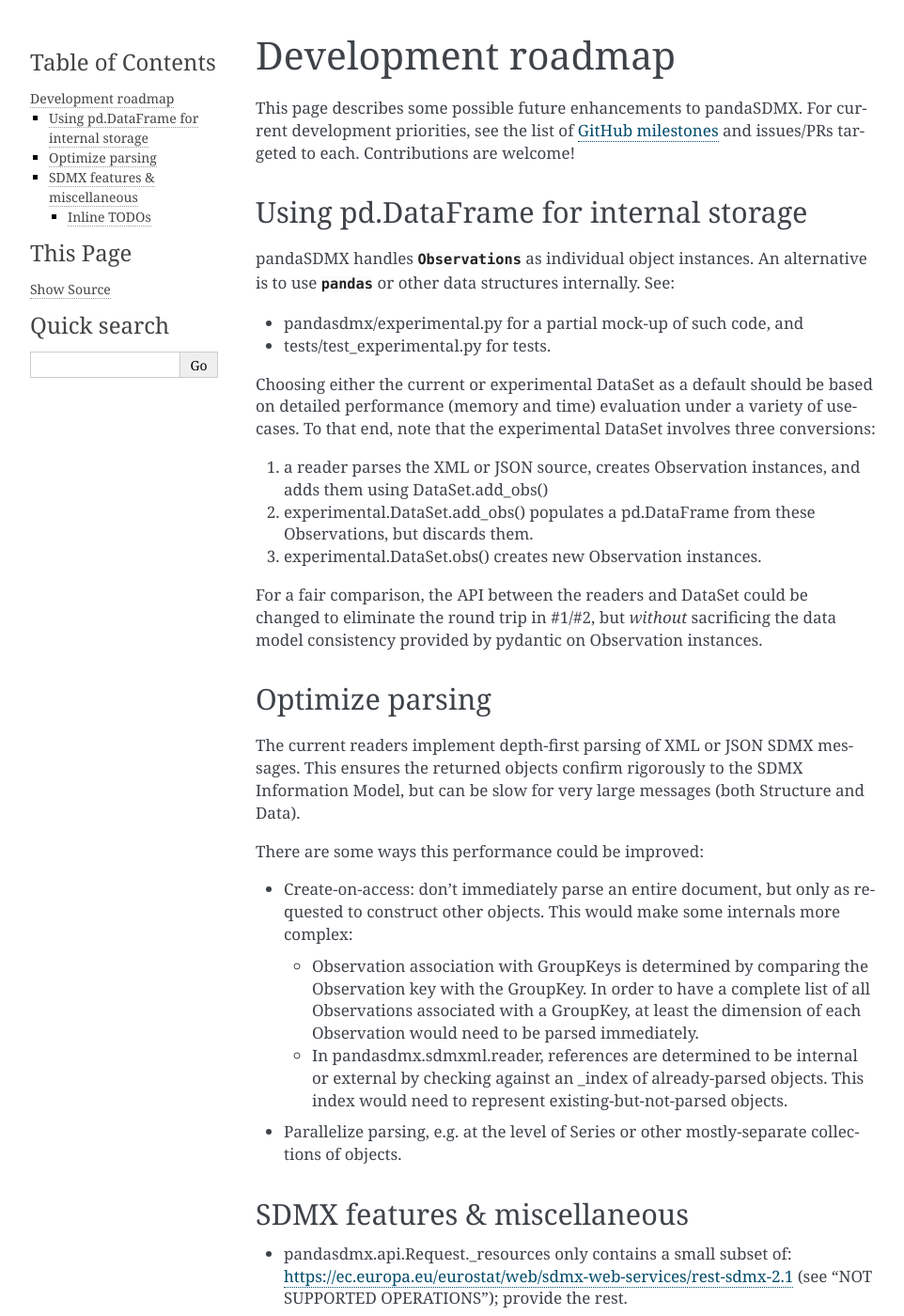
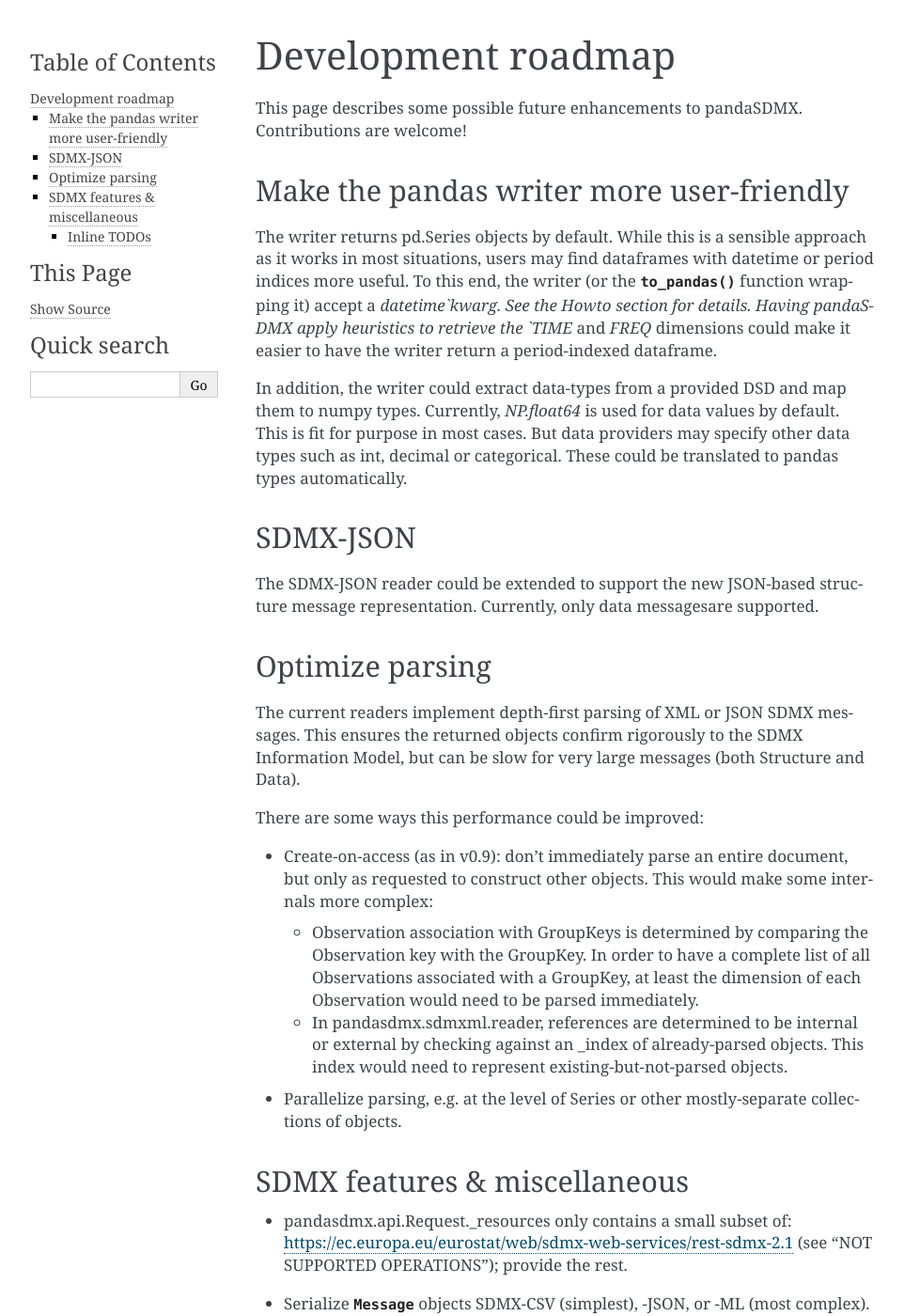
Before and after one commit to dr-leo/pandaSDMX, a Sphinx documentation site: the page built from doc/roadmap.rst, in a window 1280 px wide and 1400 px high. Shown: the whole window at 94% size, without its empty margins (148-1110 px from the left). Built offline with Sphinx 7.4.7, drawn with Linux system fonts in a browser that asks for light colours; the version number is read from the project's files by our own code; some of the changed text lies outside the part shown.

Commit message:
Update docs, bump version to 1.1.0

```diff
--- a/README.rst
+++ b/README.rst
@@ -69,3 +69,6 @@ Unless required by applicable law or agreed to in writing, software distributed
 under the License is distributed on an “AS IS” BASIS, WITHOUT WARRANTIES OR
 CONDITIONS OF ANY KIND, either express or implied. See the License for the
 specific language governing permissions and limitations under the License.
+
+pandaSDMX contains code from `SDMX1 <https://sdmx1.readthedocs.io/>`_ which is itself
+a fork of  pandaSDMX.
--- a/doc/roadmap.rst
+++ b/doc/roadmap.rst
@@ -1,28 +1,28 @@
 Development roadmap
 ===================
 
-This page describes some possible future enhancements to pandaSDMX.
-For current development priorities, see the list of `GitHub milestones <https://github.com/dr-leo/pandaSDMX/milestones>`_ and issues/PRs targeted to each.
-Contributions are welcome!
+This page describes some possible future enhancements to pandaSDMX. Contributions are welcome!
 
-Using pd.DataFrame for internal storage
-----------------------------------------
 
-pandaSDMX handles :class:`Observations <pandasdmx.model.Observation>` as individual object instances.
-An alternative is to use :mod:`pandas` or other data structures internally.
-See:
+Make the pandas writer more user-friendly
+-----------------------------------------
 
-- pandasdmx/experimental.py for a partial mock-up of such code, and
-- tests/test_experimental.py for tests.
+The writer returns pd.Series objects by default. While this is a sensible approach as it works in most situations,
+users may find dataframes with datetime or period indices more useful. To this end,
+the writer (or the :func:`~pandasdmx.to_pandas` function wrapping it)
+accept a `datetime`kwarg. See the Howto section for details.
+Having pandaSDMX apply heuristics to retrieve the `TIME` and `FREQ` dimensions
+could make it  easier to have the writer return a period-indexed dataframe.
 
-Choosing either the current or experimental DataSet as a default should be based on detailed performance (memory and time) evaluation under a variety of use-cases.
-To that end, note that the experimental DataSet involves three conversions:
+In addition, the writer could extract data-types from a provided DSD and map them to numpy types. Currently, `NP.float64` is used for data values by default.
+This is fit for purpose in most cases. But data providers may specify other data types such as int, decimal or categorical. These could be translated to pandas types automatically.
 
-1. a reader parses the XML or JSON source, creates Observation instances, and adds them using DataSet.add_obs()
-2. experimental.DataSet.add_obs() populates a pd.DataFrame from these Observations, but discards them.
-3. experimental.DataSet.obs() creates new Observation instances.
+SDMX-JSON
+-------------
 
-For a fair comparison, the API between the readers and DataSet could be changed to eliminate the round trip in #1/#2, but *without* sacrificing the data model consistency provided by pydantic on Observation instances.
+The SDMX-JSON reader could be extended to support the new
+JSON-based structure message representation. Currently, only data messagesare supported.
+
 
 Optimize parsing
 ----------------
@@ -32,7 +32,7 @@ This ensures the returned objects confirm rigorously to the SDMX Information Mod
 
 There are some ways this performance could be improved:
 
-- Create-on-access: don't immediately parse an entire document, but only as requested to construct other objects.
+- Create-on-access (as in v0.9): don't immediately parse an entire document, but only as requested to construct other objects.
   This would make some internals more complex:
 
   - Observation association with GroupKeys is determined by comparing the Observation key with the GroupKey.
@@ -48,13 +48,9 @@ SDMX features & miscellaneous
 
 - pandasdmx.api.Request._resources only contains a small subset of: https://ec.europa.eu/eurostat/web/sdmx-web-services/rest-sdmx-2.1 (see "NOT SUPPORTED OPERATIONS"); provide the rest.
 
-- Get a set of API keys for testing UNESCO and encrypt them for use in CI: https://docs.travis-ci.com/user/encryption-keys/
-
 - Serialize :class:`Message` objects SDMX-CSV (simplest), -JSON, or -ML (most complex).
 
 - Use the `XML Schema <https://en.wikipedia.org/wiki/XML_Schema_(W3C)>`_ definitions of SDMX-ML to validate messages and snippets.
-
-- Check for functionality of pysdmx_ (direct ancestor of pandaSDMX) and sdmx.py_ (distinct); ensure pandaSDMX offers a superset of these features.
 
 - SOAP APIs. Currently only REST APIs are supported.
   This would allow access to, e.g., a broader set of :ref:`IMF` data.
@@ -77,5 +73,3 @@ Inline TODOs
 .. todolist::
 
 .. _pytest-profiling: https://pypi.org/project/pytest-profiling/
-.. _pysdmx: https://github.com/srault95/pysdmx
-.. _sdmx.py: https://github.com/mwilliamson/sdmx.py
--- a/doc/walkthrough.rst
+++ b/doc/walkthrough.rst
@@ -295,7 +295,7 @@ Attribute names and allowed values can be obtained in a similar fashion.
 Select and query data from a dataflow
 =====================================
 
-Next, we will query for some data.
+Next, we will query some data.
 The step is simple: call :meth:`.Request.get` with `resource_type='data'` as the first argument, or the alias :meth:`.Request.data`.
 
 First, however, we describe some of the many options offered by SDMX and :mod:`pandSDMX` for data queries.
--- a/pandasdmx/__init__.py
+++ b/pandasdmx/__init__.py
@@ -21,7 +21,7 @@ __all__ = [
     "to_xml",
 ]
 
-__version__ = "1.1.0dev"
+__version__ = "1.1.0"
 
 
 #: Top-level logger.
```
Also changed, not shown: other parts of README.rst (+1 -1 lines), other parts of doc/walkthrough.rst (+1 -1 lines), doc/whatsnew.rst (+29 -9 lines).
